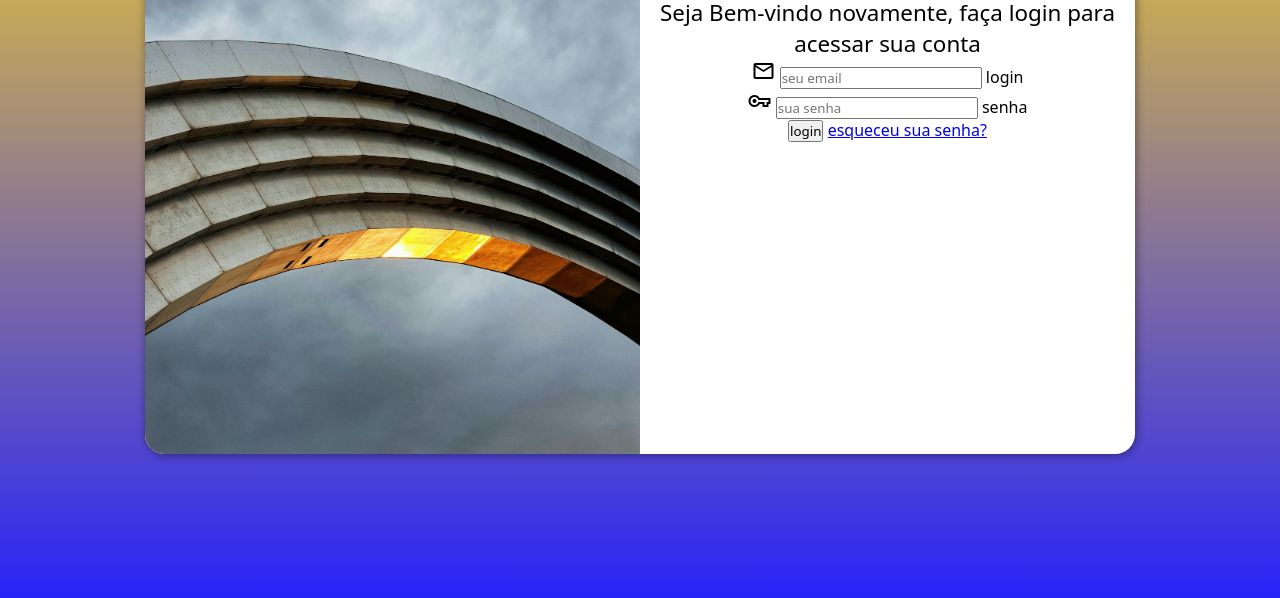
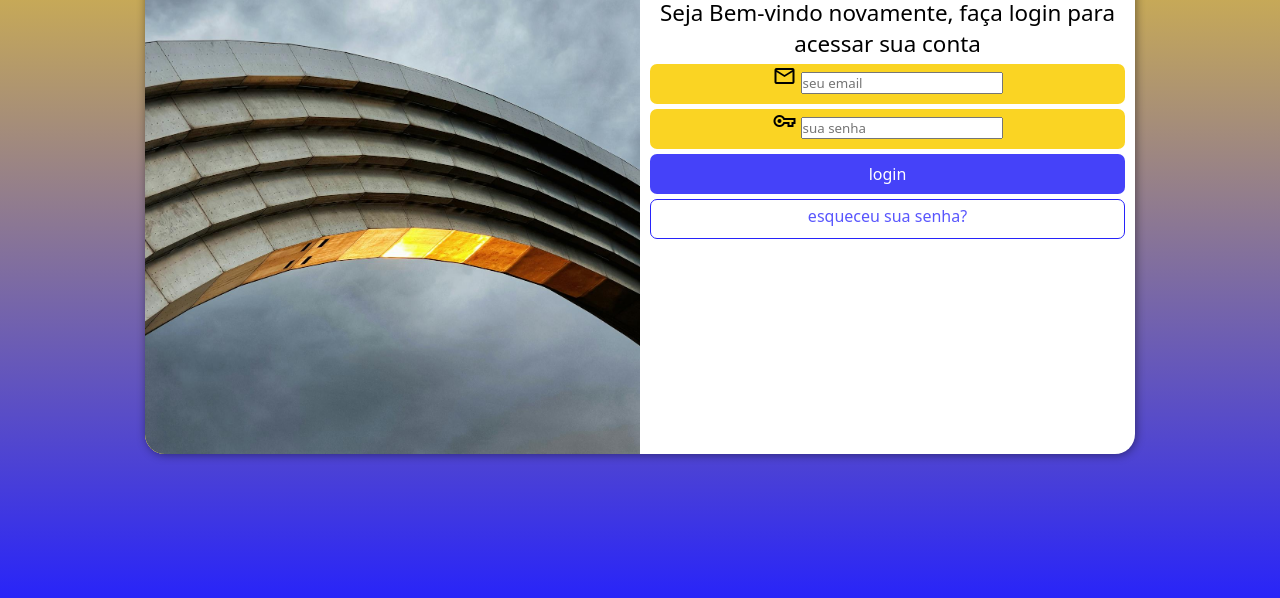
Before and after one commit to dinorsaru/projeto-login, a plain HTML site: page index.html in a window 1280 px wide. Shown: the part 196-794 px from the top of the page. Drawn offline with nearby package versions, Linux system fonts and the light colour scheme.

Commit message:
melhorias css login

```diff
--- a/estilos/style.css
+++ b/estilos/style.css
@@ -68,3 +68,53 @@ div#formulario{
 div#formulario>p{
     font-size: 1em;
 }
+
+form > div.campo{
+    background-color: var(--cor02);
+    width: 100%;
+    height: 40px;
+    display: block;
+    border-radius: 7px;
+    margin: 5px 0px;
+
+}
+
+div.campo > label{
+    display: none;
+}
+
+form>input[type=submit]{
+    display: block;
+    font-size: 1em;
+    width: 100%;
+    height: 40px;
+    background-color: #4542f9;
+    color: white;
+    border: none;
+    border-radius: 7px;
+    cursor: pointer;
+
+}
+
+form>input[type=submit]:hover{
+    background-color: #201ea3;
+}
+
+form > a.botao{
+    display: block;
+    text-align: center;
+    font-size: 1em;
+    width: 100%;
+    height: 40px;
+    background-color: white;
+    color: #5956fd;
+    padding-top: 5px;
+    margin-top: 5px;
+    border: 1px solid #2723FA;
+    border-radius: 7px;
+    text-decoration: none;
+}
+
+form > a.botao:hover{
+    background-color:#7b79fc ;
+}
--- a/index.html
+++ b/index.html
@@ -33,7 +33,7 @@
                         <label for="isen">senha</label>
                     </div>
                         <input type="submit" value="login">
-                        <a href="esqueci.html">esqueceu sua senha?</a>
+                        <a href="esqueci.html" class="botao">esqueceu sua senha?</a>
                 </form>
             </div>
 
```
